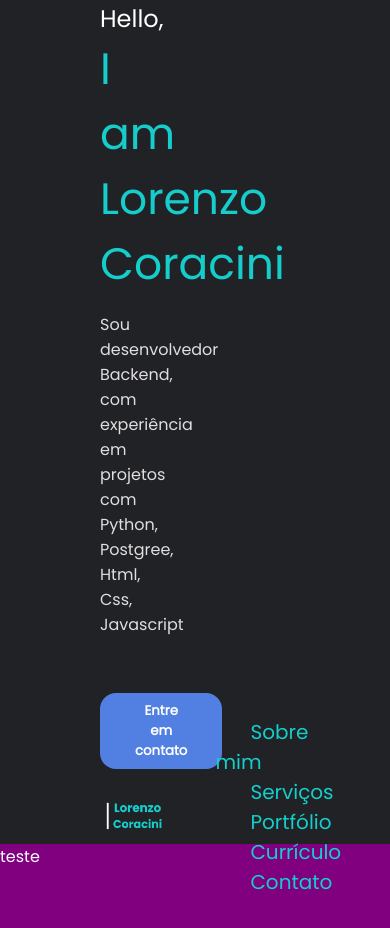
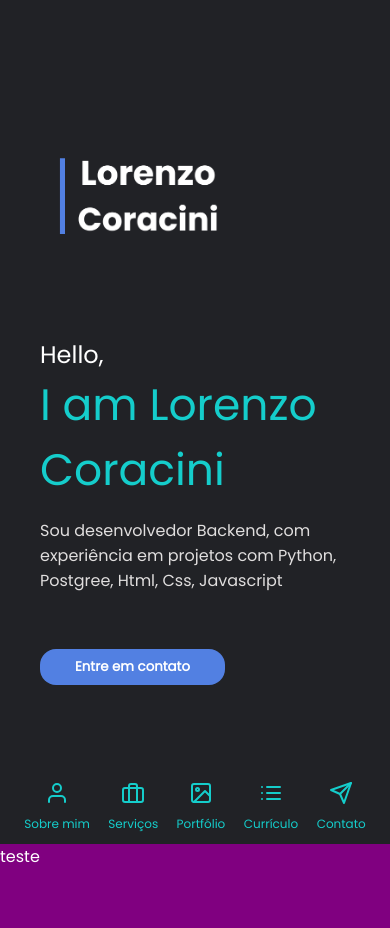
Before and after one commit to lorenzocoracini/site_pessoal-html-css, a plain HTML site: page index.html in a window 390 px wide. Shown: the top 928 px of the page. Drawn offline with nearby package versions, Linux system fonts and the light colour scheme.

Commit message:
reponsividade

```diff
--- a/index.html
+++ b/index.html
@@ -6,10 +6,12 @@
     <meta name="viewport" content="width=device-width, initial-scale=1.0">
     <title>Lorenzo Coracini</title>
     <link rel="stylesheet" href="style.css">
+    <script src="https://unpkg.com/feather-icons"></script>
 </head>
 <body>
     <header>
         <div class="container">
+            <img src="assets/logo.png">
             <h2>Hello,</h2>
             <h1>I am Lorenzo Coracini</h1>
             <p>Sou desenvolvedor Backend, com experiência em projetos com Python, Postgree, Html, Css, Javascript</p>
@@ -17,15 +19,19 @@
         </div>
     </header>
     <nav>
-        <img src="assets/logo nova.png">
+        <img src="assets/logo.png">
         <ul>
-            <a href="">Sobre mim</a>
-            <a href="">Serviços</a>
-            <a href="">Portfólio</a>
-            <a href="">Currículo</a>
-            <a href="">Contato</a>
+            <a href=""><i data-feather="user"></i>Sobre mim</a>
+            <a href=""><i data-feather="briefcase"></i>Serviços</a>
+            <a href=""><i data-feather="image"></i>Portfólio</a>
+            <a href=""><i data-feather="list"></i>Currículo</a>
+            <a href=""><i data-feather="send"></i>Contato</a>
         </ul>
     </nav>
     <section>teste</section>
+
+    <script>
+        feather.replace()
+    </script>
 </body>
 </html>
--- a/style.css
+++ b/style.css
@@ -6,7 +6,7 @@
   --bg-dark: #212226;
   --light-grey: #e0dede;
 
-  --menu-height: 75px
+  --menu-height: 75px;
 }
 
 * {
@@ -71,11 +71,15 @@ header .container h1 {
   color: var(--green);
 }
 
+header .container img {
+  display: none;
+}
+
 header .container button {
   margin-top: 40px;
 }
 
-nav{
+nav {
   display: flex;
   justify-content: space-between;
   align-items: center;
@@ -87,19 +91,89 @@ nav{
   top: 0;
 }
 
-nav img{
+nav img {
   height: 60px;
-
 }
 
-nav ul a{
+nav ul {
+  width: 100%;
+  display: flex;
+  justify-content: space-around;
+}
+
+nav ul a svg {
+  display: none;
+}
+
+nav ul a {
   font-size: 20px;
   color: var(--green);
   text-decoration: none;
-   margin: 0 35px;
 }
 
-section{
+section {
   height: 1500px;
   background: purple;
 }
+
+/*  --RESPONSIVIDADE-- */
+
+/* small desktop */
+@media (max-width: 1000px) {
+  header .container {
+    width: 100%;
+  }
+
+  nav ul a {
+    font-size: 18px;
+  }
+
+  nav {
+    padding: 0 30px;
+  }
+}
+
+/* tablet */
+@media (max-width: 767px) {
+  header .container {
+    width: 100%;
+  }
+
+  header .container img {
+    display: inline;
+    height: 180px;
+    margin-bottom: 65px;
+  }
+
+  nav img {
+    display: none;
+  }
+
+  nav ul {
+    padding: 0;
+  }
+
+  nav ul a {
+    font-size: 16px;
+  }
+}
+
+/* celular */
+@media (max-width: 480px) {
+  header .container {
+    padding: 0 40px;
+  }
+
+  nav {
+    padding: 0 15px;
+  }
+
+  nav ul a {
+    font-size: 12px;
+  }
+
+  nav ul a svg {
+    display: block;
+    margin: 0 auto 10px;
+  }
+}
```
Also changed, not shown: assets/logo nova.png (deleted), assets/logo.png (added). Lines whose indentation alone changed are shown as unchanged.
